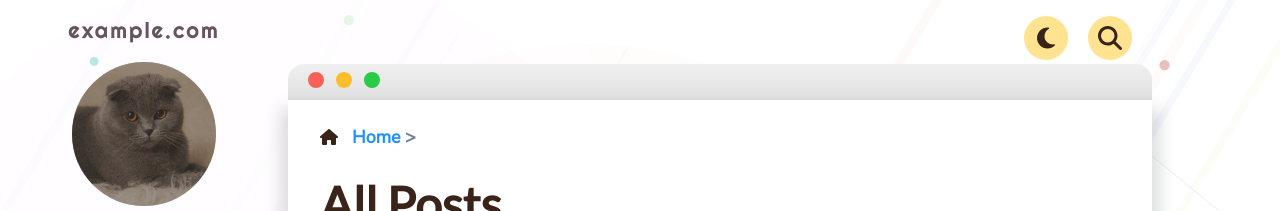
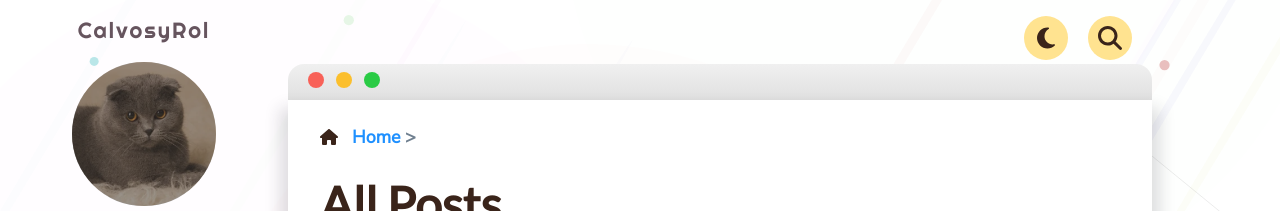
Before and after one commit to Calvosyrol/CalvosRol, a Jekyll site: the page built from _pages/index.md, in a window 1280 px wide. Shown: the top 211 px of the page. Built offline with Jekyll 4.4.1, drawn with Linux system fonts in a browser that asks for light colours.

Commit message:
Update _config.yml

```diff
--- a/_config.yml
+++ b/_config.yml
@@ -1,5 +1,5 @@
-title: example.com
-description: "Satellite - jekyll blog theme"
+title: CalvosyRol
+description: La Unica pagina donde te diran la verdad de tu servidor de REDM
 logo_img: "/assets/img/favicon.webp"
 profile_img: "/assets/img/profile.webp"
 
```
